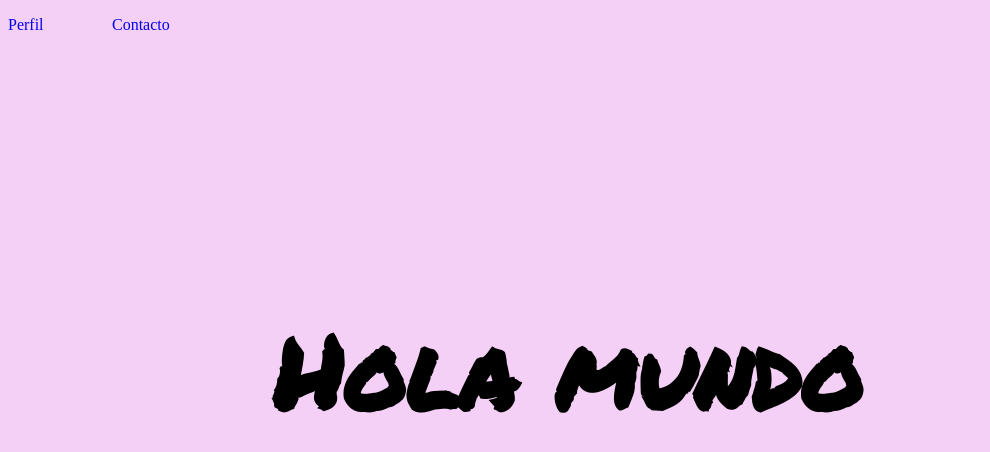
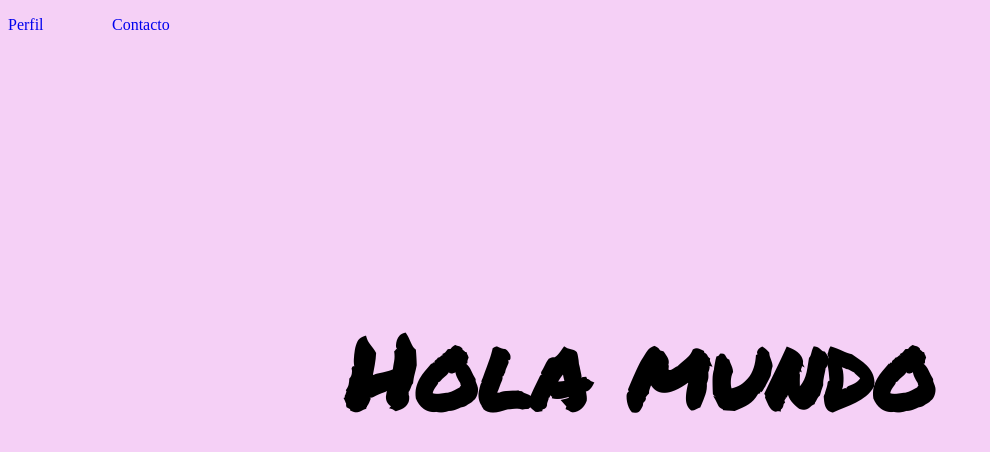
Before and after one commit to seccionGitCADIF1IndiraMeza/seccionGitCADIF1IndiraMeza, a plain HTML site: page index.html in a window 1280 px wide. Shown: the whole page, without its empty margins (0-990 px from the left). Drawn offline with Linux system fonts and the light colour scheme.

Commit message:
agregando cambios a los estilos de section

```diff
--- a/css/estilo.css
+++ b/css/estilo.css
@@ -5,13 +5,7 @@ magin:0;
 body{
 background: #F5D0F6;
 }
-section#contenido{
-width:900px;
-padding-left:100px;
-margin:10px;
-background:
 
-}
 h1{
 font-family: 'Permanent Marker', cursive;
 font-size:100px;
```
